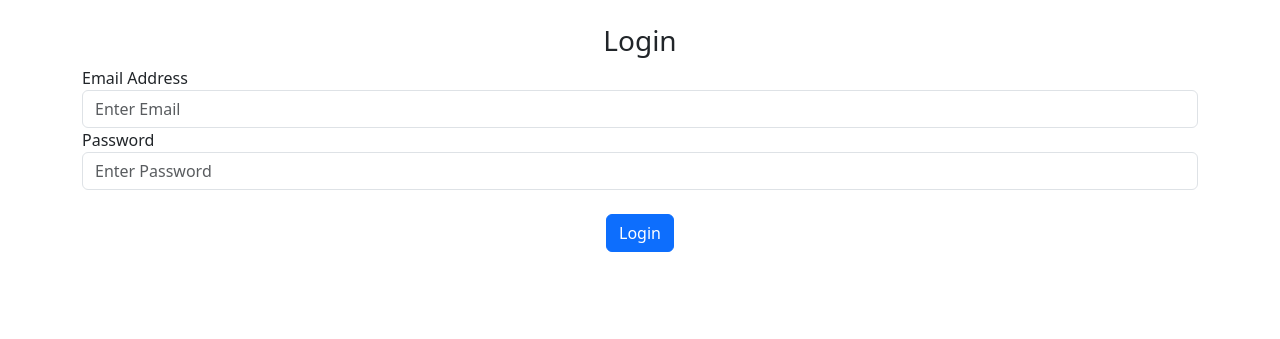
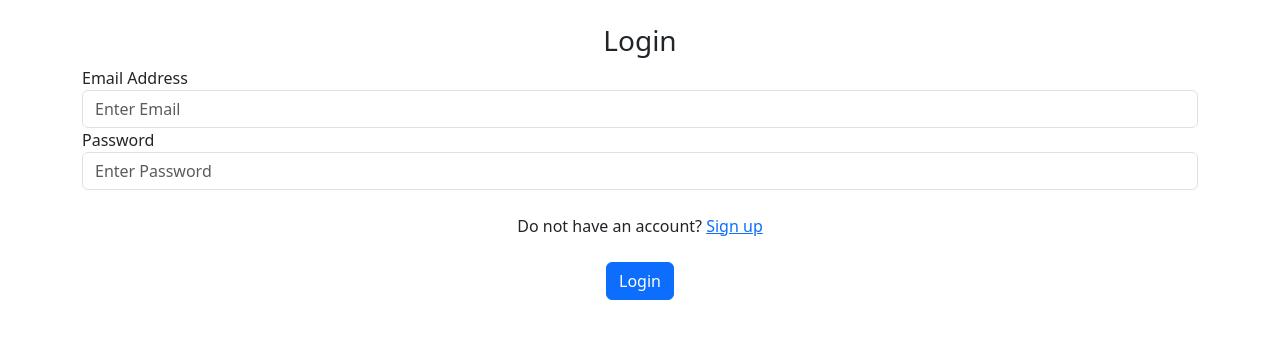
Before and after one commit to viinay18/blog_website, a Flask app: page /login in a window 1280 px wide. Shown: the part 56-395 px from the top of the page. Run offline with Flask 3, Linux system fonts and the light colour scheme; some libraries are stand-ins or nearby versions.

Commit message:
Update login.html

```diff
--- a/website/templates/login.html
+++ b/website/templates/login.html
@@ -22,6 +22,8 @@
         />
         <br>
         <div  align ="center">
+            <span>Do not have an account? </span><a href="/sign-up">Sign up</a>
+            <br><br>
             <button class="btn btn-primary" type ="submit">Login</button>
         </div>
     </div>
```
